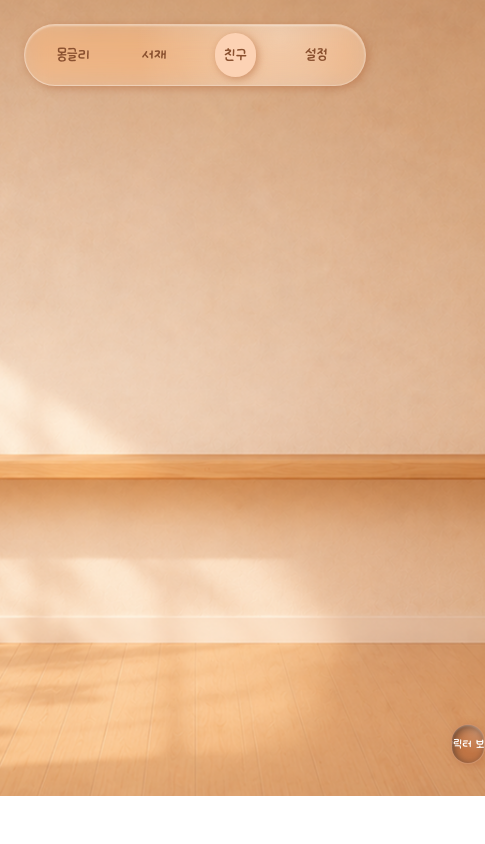
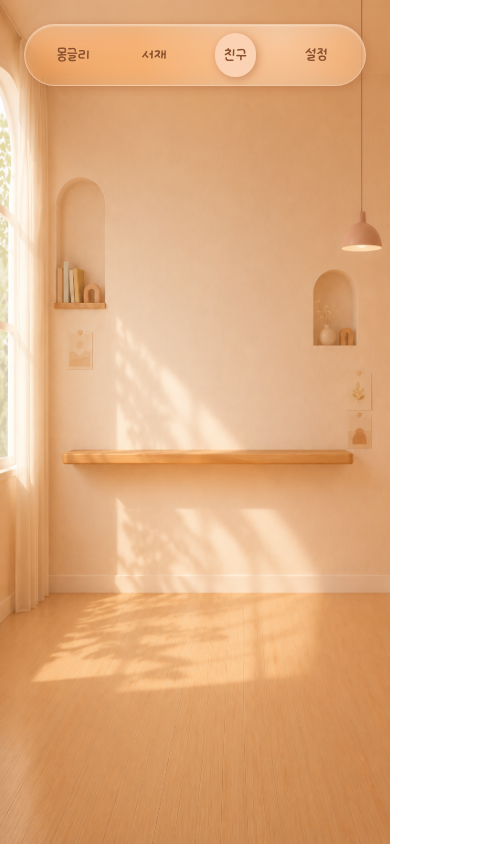
Before and after one commit to jhj04/Mongly, a Next.js app: page /friends in a window 390 px wide. Shown: the whole page, 485 px wide, since content can reach past the window. Built offline with nearby package versions, Linux system fonts and the light colour scheme.

Commit message:
[FEAT] 모바일 배경 이미지 대응 및 스크롤 처리

```diff
--- a/src/app/friends/page.tsx
+++ b/src/app/friends/page.tsx
@@ -4,7 +4,7 @@ import Button from "@/components/Button";
 
 export default function FriendsPage() {
   return (
-    <main className="flex flex-1 flex-col">
+    <main className="flex flex-1 flex-col overflow-hidden">
       <div className="flex items-center justify-center gap-128 px-6 pb-20 mt-auto">
         <Button label="삭제하기" variant="outlined" size="lg" onClick={() => console.log("삭제하기")} />
         <Button label="캐릭터 보기" variant="filled" size="lg" onClick={() => console.log("캐릭터 보기")} />
--- a/src/app/study/page.tsx
+++ b/src/app/study/page.tsx
@@ -4,7 +4,7 @@ import Button from "@/components/Button";
 
 export default function StudyPage() {
   return (
-    <main className="flex flex-1 flex-col">
+    <main className="flex flex-1 flex-col overflow-hidden">
       <div className="flex items-center justify-center gap-128 px-6 pb-20 mt-auto">
         <Button label="삭제하기" variant="outlined" size="lg" onClick={() => console.log("삭제하기")} />
         <Button label="캐릭터 보기" variant="filled" size="lg" onClick={() => console.log("캐릭터 보기")} />
--- a/src/components/AppShell.tsx
+++ b/src/components/AppShell.tsx
@@ -12,15 +12,19 @@ export default function AppShell({ children }: { children: React.ReactNode }) {
 
   return (
     <body
-      className={`min-h-dvh flex flex-col bg-cover bg-no-repeat sm:bg-fixed ${
+      className={`h-dvh flex flex-col bg-cover bg-no-repeat sm:bg-fixed ${
         isOnboarding
           ? "bg-[url('/images/login_screen.png')]"
           : isStudy || isFriends
-          ? "bg-[url('/images/study_screen.png')]"
-          : "bg-[url('/images/home_screen.png')]"
+          ? "bg-[url('/images/study_mobile_screen.png')] sm:bg-[url('/images/study_screen.png')]"
+          : "bg-[url('/images/home_mobile_screen.png')] sm:bg-[url('/images/home_screen.png')]"
       }`}
       style={{
-        backgroundPosition: isOnboarding ? "center calc(50% - 6rem)" : "center calc(50% - 3rem)",
+        backgroundPosition: isOnboarding
+          ? "center calc(50% - 6rem)"
+          : isStudy || isFriends
+          ? "center calc(50%)"
+          : "center calc(50%)",
       }}
     >
       <SnackbarProvider>
```
